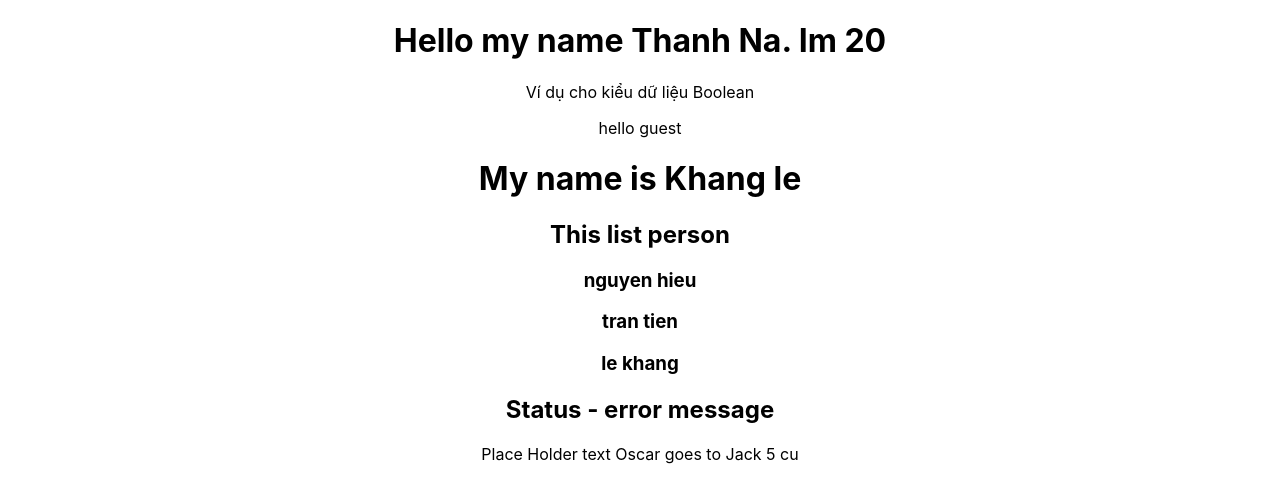
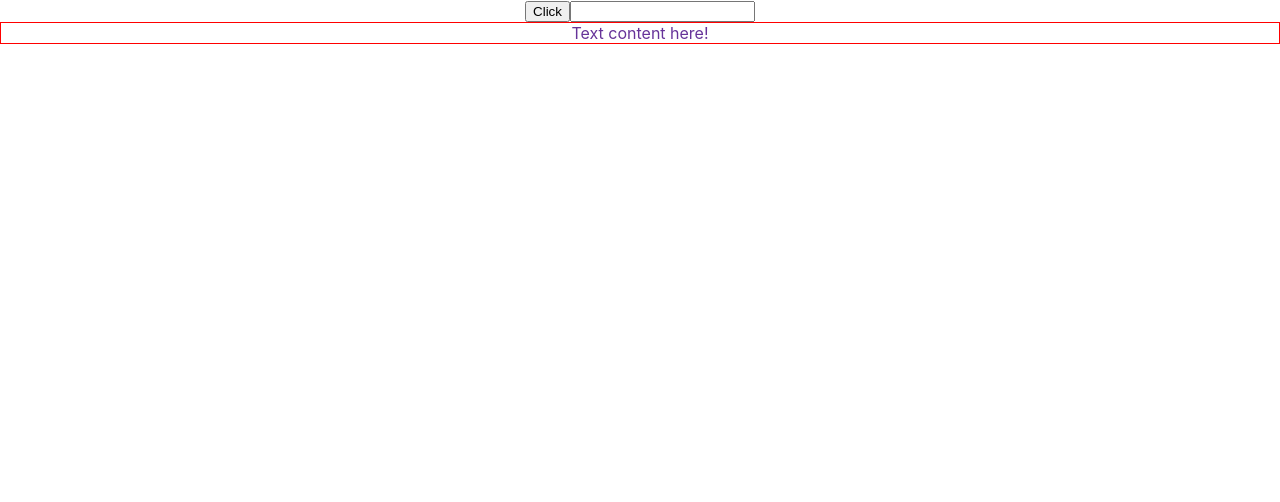
Before and after one commit to thanhNa03git/ReactWithTypeScript, a React (Create React App) app in the folder react-typescript/: page / in a window 1280 px wide. Shown: the top 502 px of the page. Built offline with nearby package versions, Linux system fonts and the light colour scheme.

Commit message:
event props and style props

```diff
--- a/react-typescript/src/App.tsx
+++ b/react-typescript/src/App.tsx
@@ -1,43 +1,22 @@
 import React from 'react';
 import './App.css';
-import { Hello } from './components/Hello';
-import { Person } from './components/Person';
-import { ListPerson } from './components/ListPerson';
-import { Status } from './components/Status';
-import { Heading } from './components/Heading';
-import { Oscar } from './components/Oscar';
-
+import { Button } from './components/Button';
+import { Input } from './components/Input';
+import { Container } from './components/Container';
 
 function App() {
-    const personName = {
-      firstName: 'Khang',
-      lastName: 'le'
-    }
-    const names = [
-      {
-        first: 'nguyen',
-        last: 'hieu'
-      },
-      {
-        first: 'tran',
-        last: 'tien'
-      },
-      {
-        first: 'le',
-        last: 'khang'
-      }
-    ]
 
   return (
     <div className="App">
-      <Hello name = 'Thanh Na' age = {20} isLogged = {false} />
-      <Person name = {personName} />
-      <ListPerson names={names} />
-      <Status status='sairoi' />
-      <Heading>Place Holder text </Heading>
-      <Oscar>
-        <Heading>Oscar goes to Jack 5 cu</Heading>
-      </Oscar>
+      <Button
+        handlerClick={(event,id) =>{
+          console.log("button clicked", event, id)
+        }}
+      />
+      <Input value='' handlerChange={(event) =>{
+        console.log(event)
+      }}/>
+      <Container style={{color: 'rebeccapurple', border: '1px solid red'}}/>
     </div>
   );
 }
--- /dev/null
+++ b/react-typescript/src/components/Button.tsx
@@ -0,0 +1,19 @@
+type ButtonPorps = {
+    // kieu du lieu function nhan su kien click cua phan tu ben trong ()
+    handlerClick: (event : React.MouseEvent<HTMLButtonElement>, id: string) => void
+}
+/**
+ * -----Số 1 làm đối số có mục đích gì trong ví dụ trên ?
+ * mục đích là để xác định được button cụ thể nào được nhấp
+ * Trong trường hợp này, việc truyền số 1 có thể đại diện cho button đầu tiên,
+ * số 2 đại diện cho button thứ hai và tiếp tục như vậy.
+ * Hoặc button submit đại diện cho hành bi submit, delete đại diện hành vi xóa.
+ */
+export const Button =(props: ButtonPorps) =>{
+
+    return(
+        <>
+            <button onClick={(event) => props.handlerClick(event, 'submit')}>Click</button>
+        </>
+    )
+}
--- /dev/null
+++ b/react-typescript/src/components/Container.tsx
@@ -0,0 +1,13 @@
+type ContainerProps = {
+    style: React.CSSProperties
+}
+
+export const Container =(props: ContainerProps) =>{
+    return(
+        <>
+            <div style={props.style}>
+                Text content here!
+            </div>
+        </>
+    )
+}
--- /dev/null
+++ b/react-typescript/src/components/Input.tsx
@@ -0,0 +1,18 @@
+import React from "react"
+
+type InputProps = {
+    value : string,
+    handlerChange : (event: React.ChangeEvent<HTMLInputElement>) => void
+}
+
+export const Input = (props: InputProps) =>{
+    const handlerInputChange = (event: React.ChangeEvent<HTMLInputElement>) => {
+        console.log(event, event.target.value);
+
+    }
+    return (
+        <>
+            <input id="myField" type="text" value={props.value} onChange={handlerInputChange}/>
+        </>
+    )
+}
--- a/react-typescript/src/components/Person.tsx
+++ /dev/null
@@ -1,14 +0,0 @@
-type PersonProps = {
-    name : {
-        firstName: string,
-        lastName: string
-    }
-};
-
-export const Person = (props: PersonProps) => {
-    return(
-        <>
-            <h1>My name is {props.name.firstName} {props.name.lastName}</h1>
-        </>
-    )
-}
--- /dev/null
+++ b/react-typescript/src/components/Person.types.ts
@@ -0,0 +1,6 @@
+export type PersonProps = {
+    name : {
+        firstName: string,
+        lastName: string
+    }
+};
```
